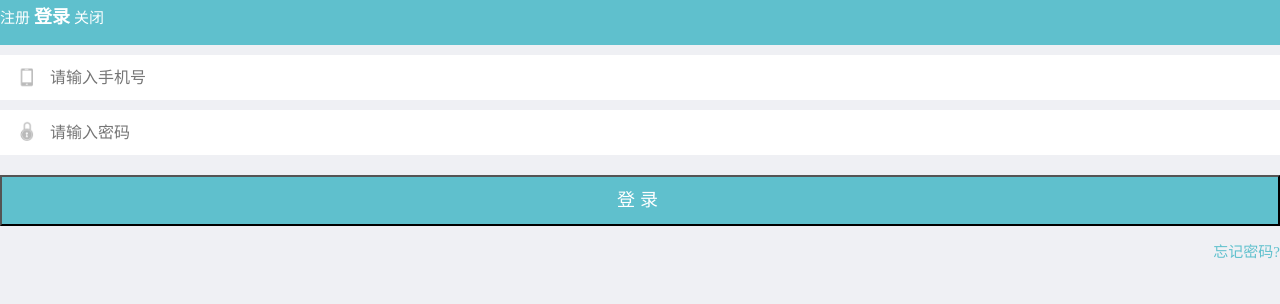
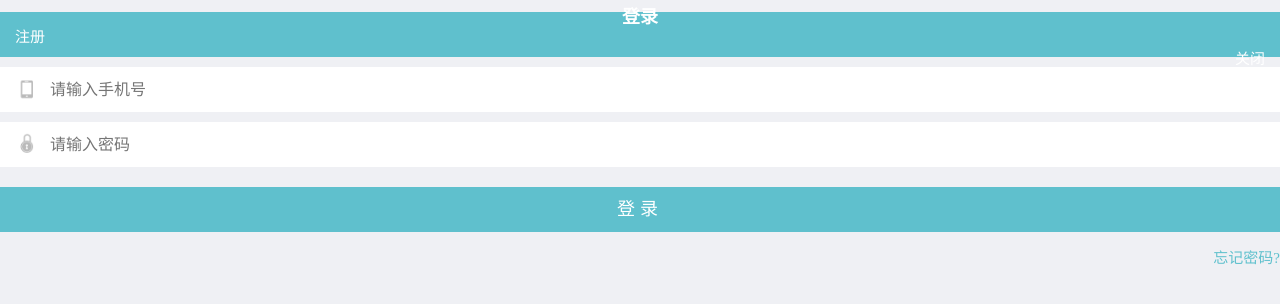
Before and after one commit to Sora1022/homework, a plain HTML site: page 3/index2.html in a window 1280 px wide. Drawn offline with Linux system fonts and the light colour scheme.

Commit message:
完善作业

```diff
--- a/3/index2.html
+++ b/3/index2.html
@@ -17,9 +17,10 @@
         background-color:#eff0f4;
     }
 
+
+    /* header  */
     .head{
         text-align: center;
-        display: inline-block;
         line-height: 10px;
         font-size: 18px;
     }
@@ -37,17 +38,20 @@
         color: #fff;
     }
 
-    .content{
-        text-align: right;
-        top: 20%;
-        left: 2%;
+    .text{
+        position: absolute;
+        margin-top: 15px;
+        left: 15px;
     }
 
-    .text{
-        top: 20%;
-        right: 2%;
+    .content{
+        position: absolute;
+        margin-top: 15px;
+        right: 15px;
     }
 
+
+    /* main  */
     .input1{
         position: relative;
         box-sizing: border-box;
@@ -60,6 +64,7 @@
         margin-top: 10px;
         padding-left: 50px;
     }
+
     .button{
         text-align: center;
         margin-top: 20px;
@@ -73,6 +78,7 @@
         letter-spacing: 5px;
         display: inline-block;
     }
+    /* 登陆按钮  */
 
     .background1{
         width:100%;
@@ -112,7 +118,7 @@
     <main>
          <input type="text" placeholder="请输入手机号" class="background1 input1">
          <input type="password" placeholder="请输入密码" class="background2 input2">
-       <button class="button">登录</button>
+       <div class="button">登录</div>
        <p class="caution"><a>忘记密码?</a></p>
     </main>
 </body>
```
